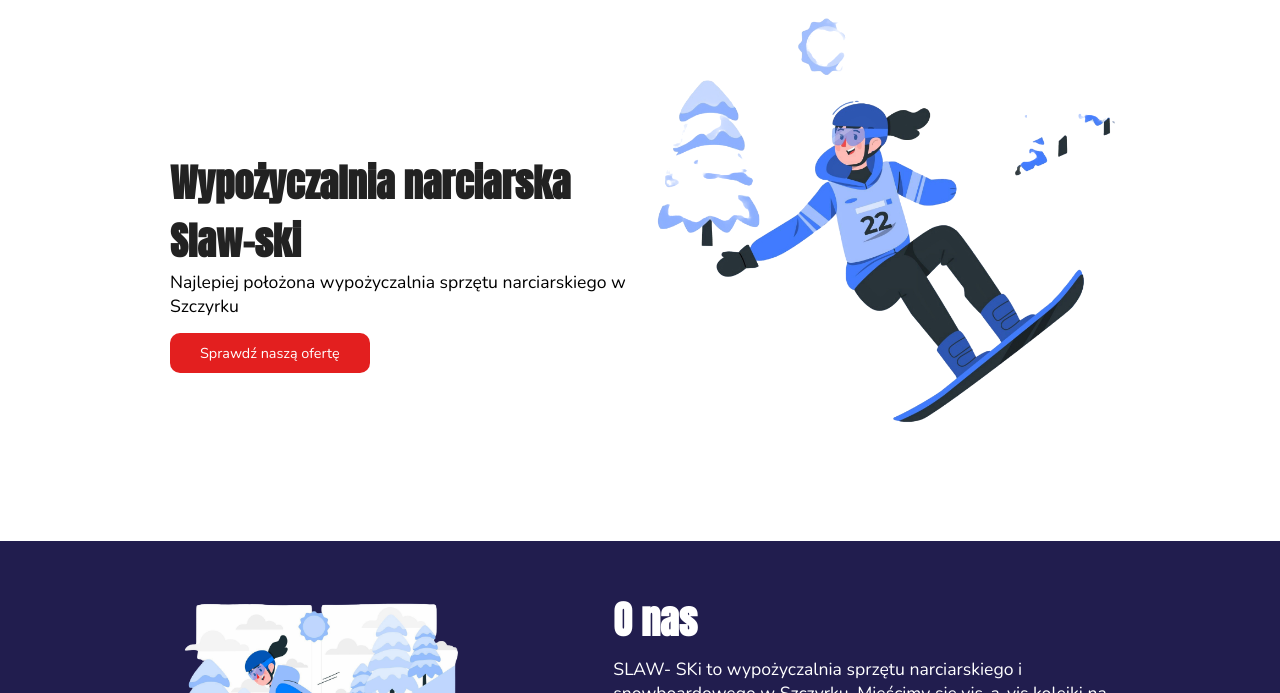
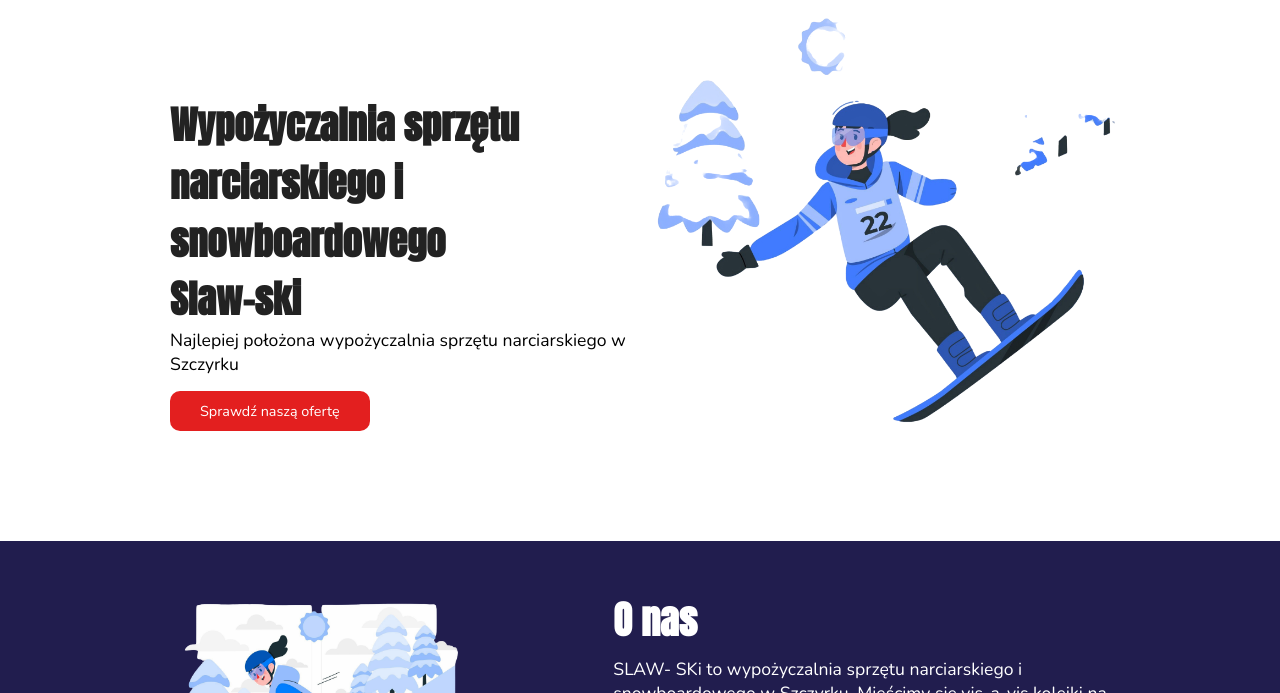
Before and after one commit to llgor34/slaw-ski, a plain HTML site: page index.html in a window 1280 px wide. Shown: the part 107-800 px from the top of the page. Drawn offline with Linux system fonts and the light colour scheme.

Commit message:
zmiana tekstu głównego na stronie

```diff
--- a/index.html
+++ b/index.html
@@ -40,7 +40,7 @@
         </nav>
         <header id="main-header">
             <div class="text">
-                <h1>Wypożyczalnia narciarska <br />Slaw-ski</h1>
+                <h1>Wypożyczalnia sprzętu narciarskiego i snowboardowego <br />Slaw-ski</h1>
                 <p class="mb">Najlepiej położona wypożyczalnia sprzętu narciarskiego w Szczyrku</p>
 
                 <button class="btn-primary">Sprawdź naszą ofertę</button>
```
